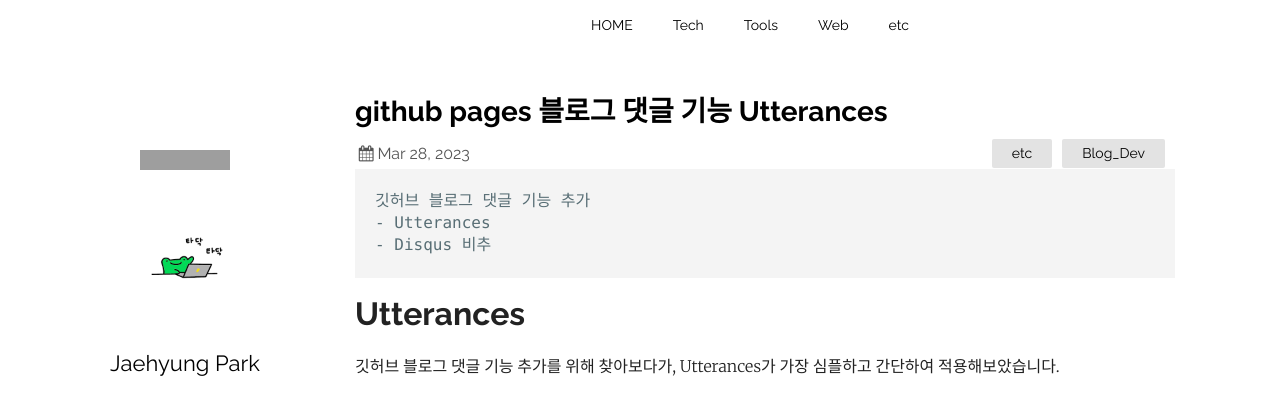
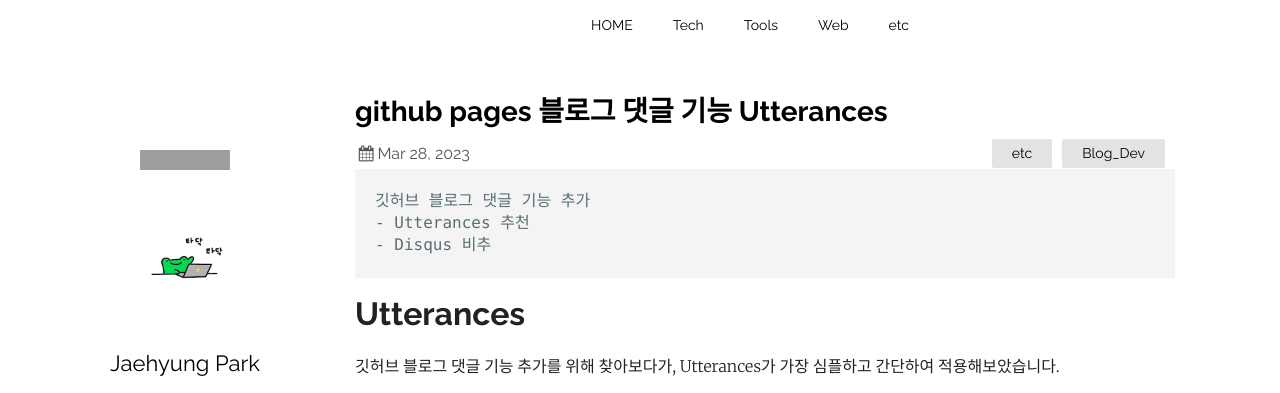
Before and after one commit to jbro321/jbro321.github.io, a Jekyll site: the page built from _posts/etc/Blog_Dev/2023-03-28-Github_Dev-Utterances.md, in a window 1280 px wide and 900 px high. Shown: the top 393 px of the window. Built offline with Jekyll 4.4.1, drawn with Linux system fonts in a browser that asks for light colours; comment, search, counter and statistics services are not loaded; grey boxes are pictures that could not be loaded.

Commit message:
update Utterances post

````diff
--- a/_posts/etc/Blog_Dev/2023-03-28-Github_Dev-Utterances.md
+++ b/_posts/etc/Blog_Dev/2023-03-28-Github_Dev-Utterances.md
@@ -6,7 +6,7 @@ categories: etc Blog_Dev
 ---
 ```
 깃허브 블로그 댓글 기능 추가
-- Utterances
+- Utterances 추천
 - Disqus 비추
 ```
 
````
